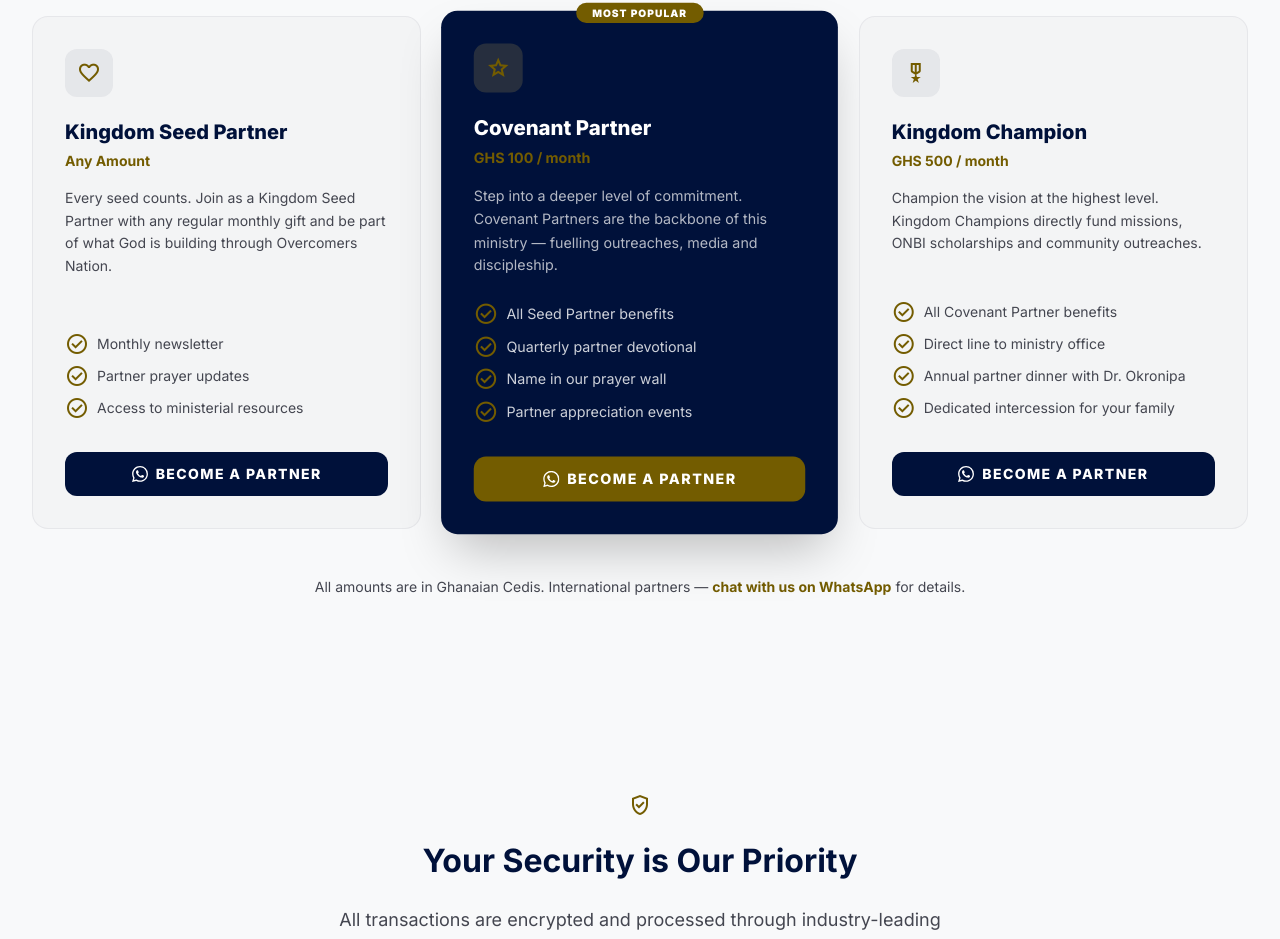
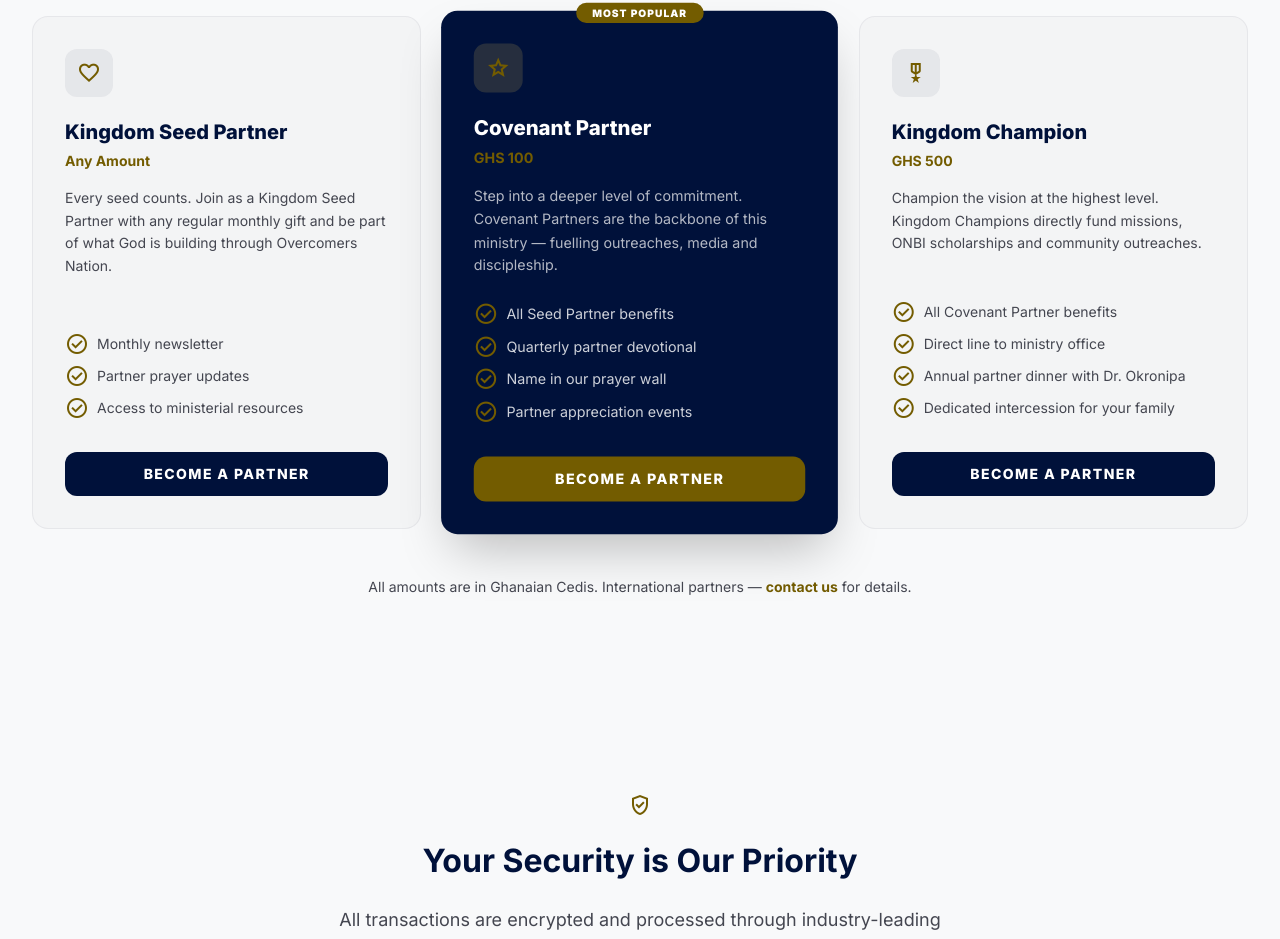
Before and after one commit to aa-Teye/onc.net, a React (Vite) app: page /give in a window 1280 px wide. Shown: the part 2627-3566 px from the top of the page. Built offline with nearby package versions, Linux system fonts and the light colour scheme.

Commit message:
Revert "Partnership: replace Paystack form with WhatsApp deep-links"
This reverts commit 5c7ed8ddc9b916d8a41c290150ba5bfa985c0066.

```diff
--- a/src/components/give/PartnershipSection.jsx
+++ b/src/components/give/PartnershipSection.jsx
@@ -1,40 +1,165 @@
-const WA_NUMBER = '233546363957'
+import { useState, useEffect } from 'react'
+
+// TODO: Replace with your Paystack public key from dashboard.paystack.com
+const PAYSTACK_KEY = 'pk_live_YOUR_KEY_HERE'
 
 const tiers = [
   {
     icon: 'favorite',
     name: 'Kingdom Seed Partner',
-    amount: 'Any Amount',
+    amount: '',
+    amountNum: 0,
     desc: 'Every seed counts. Join as a Kingdom Seed Partner with any regular monthly gift and be part of what God is building through Overcomers Nation.',
     perks: ['Monthly newsletter', 'Partner prayer updates', 'Access to ministerial resources'],
     highlight: false,
+    placeholder: 'Enter amount (GHS)',
   },
   {
     icon: 'star',
     name: 'Covenant Partner',
-    amount: 'GHS 100 / month',
+    amount: 'GHS 100',
+    amountNum: 100,
     desc: 'Step into a deeper level of commitment. Covenant Partners are the backbone of this ministry — fuelling outreaches, media and discipleship.',
     perks: ['All Seed Partner benefits', 'Quarterly partner devotional', 'Name in our prayer wall', 'Partner appreciation events'],
     highlight: true,
+    placeholder: null,
   },
   {
     icon: 'military_tech',
     name: 'Kingdom Champion',
-    amount: 'GHS 500 / month',
+    amount: 'GHS 500',
+    amountNum: 500,
     desc: 'Champion the vision at the highest level. Kingdom Champions directly fund missions, ONBI scholarships and community outreaches.',
     perks: ['All Covenant Partner benefits', 'Direct line to ministry office', 'Annual partner dinner with Dr. Okronipa', 'Dedicated intercession for your family'],
     highlight: false,
+    placeholder: null,
   },
 ]
 
-function waLink(tier) {
-  const msg = encodeURIComponent(
-    `Hello, I would like to become a *${tier.name}* (${tier.amount}) with Overcomers Nation Church. Please guide me on the next steps.`
+function PartnerForm({ tier, onClose }) {
+  const [form, setForm] = useState({ name: '', email: '', phone: '', amount: tier.amountNum || '' })
+  const [loading, setLoading] = useState(false)
+  const [success, setSuccess] = useState(false)
+
+  useEffect(() => {
+    if (!document.getElementById('paystack-script')) {
+      const script = document.createElement('script')
+      script.id = 'paystack-script'
+      script.src = 'https://js.paystack.co/v1/inline.js'
+      document.body.appendChild(script)
+    }
+  }, [])
+
+  function handleChange(e) {
+    setForm(f => ({ ...f, [e.target.name]: e.target.value }))
+  }
+
+  function handlePay(e) {
+    e.preventDefault()
+    const amt = parseFloat(form.amount)
+    if (!form.name || !form.email || !amt) return
+
+    setLoading(true)
+
+    const handler = window.PaystackPop.setup({
+      key: PAYSTACK_KEY,
+      email: form.email,
+      amount: amt * 100,
+      currency: 'GHS',
+      ref: 'ONC_PARTNER_' + Date.now(),
+      metadata: {
+        custom_fields: [
+          { display_name: 'Full Name',         variable_name: 'name',  value: form.name },
+          { display_name: 'Phone',             variable_name: 'phone', value: form.phone },
+          { display_name: 'Partnership Tier',  variable_name: 'tier',  value: tier.name },
+        ],
+      },
+      onSuccess: () => { setLoading(false); setSuccess(true) },
+      onCancel:  () => setLoading(false),
+    })
+    handler.openIframe()
+  }
+
+  if (success) {
+    return (
+      <div className="text-center py-8 px-4">
+        <span className="material-symbols-outlined text-secondary text-[56px]">check_circle</span>
+        <h3 className="text-primary text-2xl font-extrabold mt-4 mb-2">Welcome, Partner!</h3>
+        <p className="text-on-surface-variant text-sm leading-relaxed mb-6">
+          Thank you for becoming a <strong>{tier.name}</strong>. Your commitment is received and
+          your name is added to our prayer wall. God bless you!
+        </p>
+        <button
+          onClick={onClose}
+          className="bg-primary text-on-primary px-8 py-3 rounded-xl text-sm font-bold"
+        >
+          Close
+        </button>
+      </div>
+    )
+  }
+
+  return (
+    <form onSubmit={handlePay} className="p-6 sm:p-8">
+      <h3 className="text-primary text-xl font-extrabold mb-1">{tier.name}</h3>
+      <p className="text-secondary text-sm font-bold mb-6">{tier.amount || 'Custom amount'}</p>
+
+      <div className="space-y-4">
+        <div>
+          <label className="text-xs font-bold text-on-surface-variant uppercase tracking-widest block mb-1">Full Name *</label>
+          <input
+            name="name" required value={form.name} onChange={handleChange}
+            placeholder="Your full name"
+            className="w-full px-4 py-3 rounded-xl border border-outline-variant text-sm outline-none focus:border-secondary transition-colors bg-surface"
+          />
+        </div>
+        <div>
+          <label className="text-xs font-bold text-on-surface-variant uppercase tracking-widest block mb-1">Email Address *</label>
+          <input
+            name="email" type="email" required value={form.email} onChange={handleChange}
+            placeholder="your@email.com"
+            className="w-full px-4 py-3 rounded-xl border border-outline-variant text-sm outline-none focus:border-secondary transition-colors bg-surface"
+          />
+        </div>
+        <div>
+          <label className="text-xs font-bold text-on-surface-variant uppercase tracking-widest block mb-1">Phone Number</label>
+          <input
+            name="phone" value={form.phone} onChange={handleChange}
+            placeholder="+233 XX XXX XXXX"
+            className="w-full px-4 py-3 rounded-xl border border-outline-variant text-sm outline-none focus:border-secondary transition-colors bg-surface"
+          />
+        </div>
+        {tier.amountNum === 0 && (
+          <div>
+            <label className="text-xs font-bold text-on-surface-variant uppercase tracking-widest block mb-1">Amount (GHS) *</label>
+            <input
+              name="amount" type="number" min="1" required value={form.amount} onChange={handleChange}
+              placeholder="Enter amount"
+              className="w-full px-4 py-3 rounded-xl border border-outline-variant text-sm outline-none focus:border-secondary transition-colors bg-surface"
+            />
+          </div>
+        )}
+      </div>
+
+      <button
+        type="submit"
+        disabled={loading}
+        className="w-full mt-6 py-4 rounded-xl text-sm font-extrabold uppercase tracking-widest transition-all active:scale-95"
+        style={{ background: loading ? 'rgba(115,92,0,0.5)' : 'linear-gradient(135deg, #735c00, #ffe088)', color: '#00113a' }}
+      >
+        {loading ? 'Opening payment…' : `Pay ${tier.amountNum ? 'GHS ' + tier.amountNum : (form.amount ? 'GHS ' + form.amount : '')} →`}
+      </button>
+
+      <p className="text-center text-on-surface-variant text-xs mt-4">
+        Secured by Paystack · Card, MoMo & Bank Transfer accepted
+      </p>
+    </form>
   )
-  return `https://wa.me/${WA_NUMBER}?text=${msg}`
 }
 
 export default function PartnershipSection() {
+  const [selectedTier, setSelectedTier] = useState(null)
+
   return (
     <section className="py-[100px] px-8 bg-surface">
       <div className="max-w-[1280px] mx-auto">
@@ -86,7 +211,9 @@
               <h3 className={`text-[20px] font-extrabold mb-1 ${tier.highlight ? 'text-white' : 'text-primary'}`}>
                 {tier.name}
               </h3>
-              <p className="text-sm font-bold mb-4 text-secondary">{tier.amount}</p>
+              <p className="text-sm font-bold mb-4 text-secondary">
+                {tier.amount || 'Any Amount'}
+              </p>
               <p className={`text-sm leading-relaxed mb-6 flex-1 ${tier.highlight ? 'text-white/70' : 'text-on-surface-variant'}`}>
                 {tier.desc}
               </p>
@@ -100,38 +227,51 @@
                 ))}
               </ul>
 
-              <a
-                href={waLink(tier)}
-                target="_blank"
-                rel="noopener noreferrer"
-                className={`w-full py-3 rounded-xl text-sm font-extrabold uppercase tracking-widest transition-all active:scale-95 flex items-center justify-center gap-2 ${
+              <button
+                onClick={() => setSelectedTier(tier)}
+                className={`w-full py-3 rounded-xl text-sm font-extrabold uppercase tracking-widest transition-all active:scale-95 ${
                   tier.highlight
                     ? 'bg-secondary text-on-primary hover:bg-secondary/90'
                     : 'bg-primary text-on-primary hover:bg-primary/90'
                 }`}
               >
-                <svg viewBox="0 0 24 24" fill="currentColor" width="16" height="16">
-                  <path d="M17.472 14.382c-.297-.149-1.758-.867-2.03-.967-.273-.099-.471-.148-.67.15-.197.297-.767.966-.94 1.164-.173.199-.347.223-.644.075-.297-.15-1.255-.463-2.39-1.475-.883-.788-1.48-1.761-1.653-2.059-.173-.297-.018-.458.13-.606.134-.133.298-.347.446-.52.149-.174.198-.298.298-.497.099-.198.05-.371-.025-.52-.075-.149-.669-1.612-.916-2.207-.242-.579-.487-.5-.669-.51-.173-.008-.371-.01-.57-.01-.198 0-.52.074-.792.372-.272.297-1.04 1.016-1.04 2.479 0 1.462 1.065 2.875 1.213 3.074.149.198 2.096 3.2 5.077 4.487.709.306 1.262.489 1.694.625.712.227 1.36.195 1.871.118.571-.085 1.758-.719 2.006-1.413.248-.694.248-1.289.173-1.413-.074-.124-.272-.198-.57-.347m-5.421 7.403h-.004a9.87 9.87 0 01-5.031-1.378l-.361-.214-3.741.982.998-3.648-.235-.374a9.86 9.86 0 01-1.51-5.26c.001-5.45 4.436-9.884 9.888-9.884 2.64 0 5.122 1.03 6.988 2.898a9.825 9.825 0 012.893 6.994c-.003 5.45-4.437 9.884-9.885 9.884m8.413-18.297A11.815 11.815 0 0012.05 0C5.495 0 .16 5.335.157 11.892c0 2.096.547 4.142 1.588 5.945L.057 24l6.305-1.654a11.882 11.882 0 005.683 1.448h.005c6.554 0 11.89-5.335 11.893-11.893a11.821 11.821 0 00-3.48-8.413z"/>
-                </svg>
                 Become a Partner
-              </a>
+              </button>
             </div>
           ))}
         </div>
 
         <p className="text-center text-on-surface-variant text-sm">
-          All amounts are in Ghanaian Cedis. International partners —{' '}
-          <a
-            href={`https://wa.me/${WA_NUMBER}?text=${encodeURIComponent('Hello, I am an international partner and would like to support Overcomers Nation Church. Please guide me.')}`}
-            target="_blank"
-            rel="noopener noreferrer"
-            className="text-secondary font-bold hover:underline"
-          >
-            chat with us on WhatsApp
-          </a>{' '}
-          for details.
+          All amounts are in Ghanaian Cedis. International partners —&nbsp;
+          <a href="/contact" className="text-secondary font-bold hover:underline">contact us</a> for details.
         </p>
       </div>
+
+      {/* Modal */}
+      {selectedTier && (
+        <div
+          className="fixed inset-0 z-[999] flex items-center justify-center px-4"
+          style={{ background: 'rgba(0,17,58,0.85)', backdropFilter: 'blur(8px)' }}
+          onClick={e => { if (e.target === e.currentTarget) setSelectedTier(null) }}
+        >
+          <div className="bg-surface rounded-2xl w-full max-w-md shadow-2xl relative overflow-hidden">
+            <button
+              onClick={() => setSelectedTier(null)}
+              className="absolute top-4 right-4 w-8 h-8 flex items-center justify-center rounded-full bg-surface-container text-on-surface-variant hover:bg-outline-variant transition-colors"
+            >
+              <span className="material-symbols-outlined text-[18px]">close</span>
+            </button>
+            <PartnerForm tier={selectedTier} onClose={() => setSelectedTier(null)} />
+          </div>
+        </div>
+      )}
+
+      <style>{`
+        @keyframes livePulse {
+          0%, 100% { opacity: 1; transform: scale(1); }
+          50%       { opacity: 0.4; transform: scale(0.85); }
+        }
+      `}</style>
     </section>
   )
 }
```
